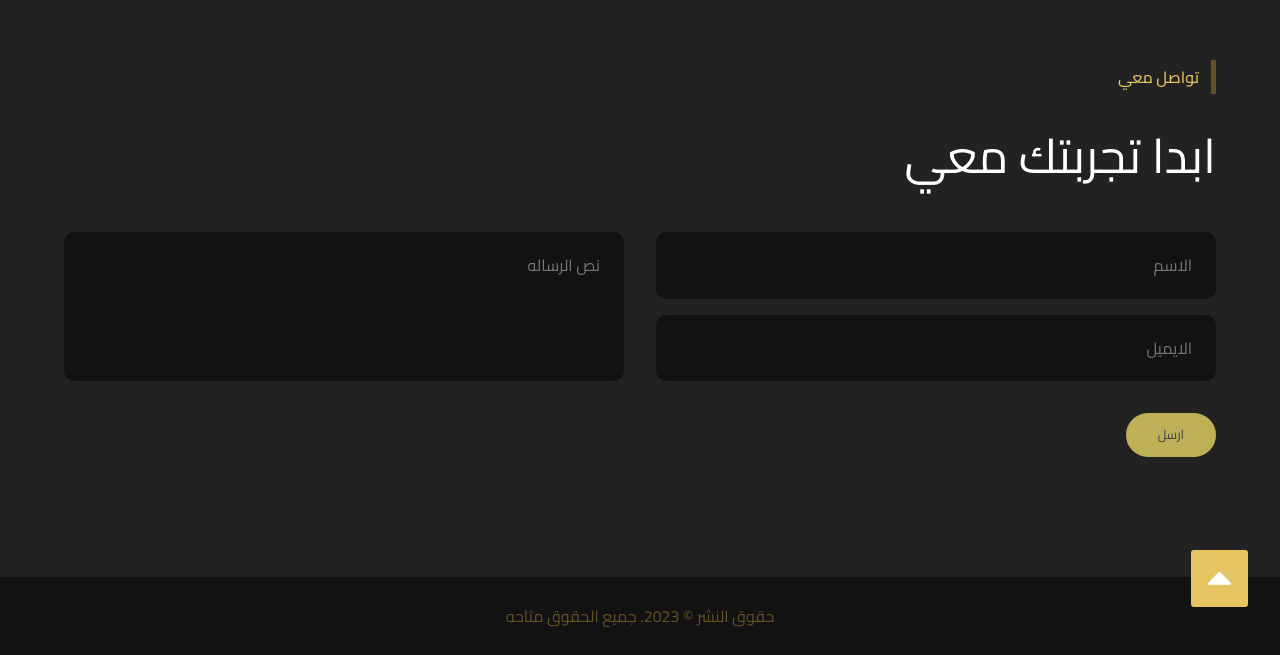
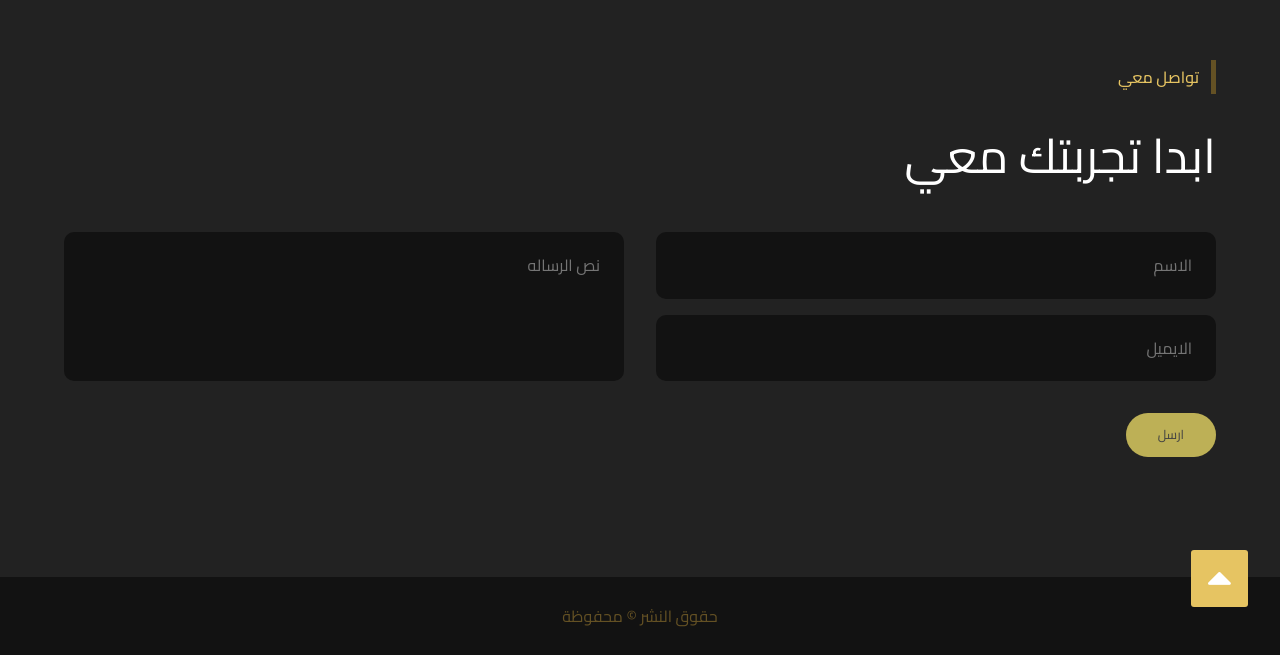
Before and after one commit to anas21mo/my-portfolio, a plain HTML site: page index.html in a window 1280 px wide. Shown: the part 1790-2445 px from the top of the page. Drawn offline with Linux system fonts and the light colour scheme.

Commit message:
Update index.html

```diff
--- a/index.html
+++ b/index.html
@@ -186,7 +186,7 @@
     </section>
 
     <footer>
-        <p>حقوق النشر © 2023. جميع الحقوق متاحه</p>
+        <p>حقوق النشر © محفوظة </p>
         <a href="#showcase-area"><i class="fa fa-sort-up"></i></a>
     </footer>
 
```
